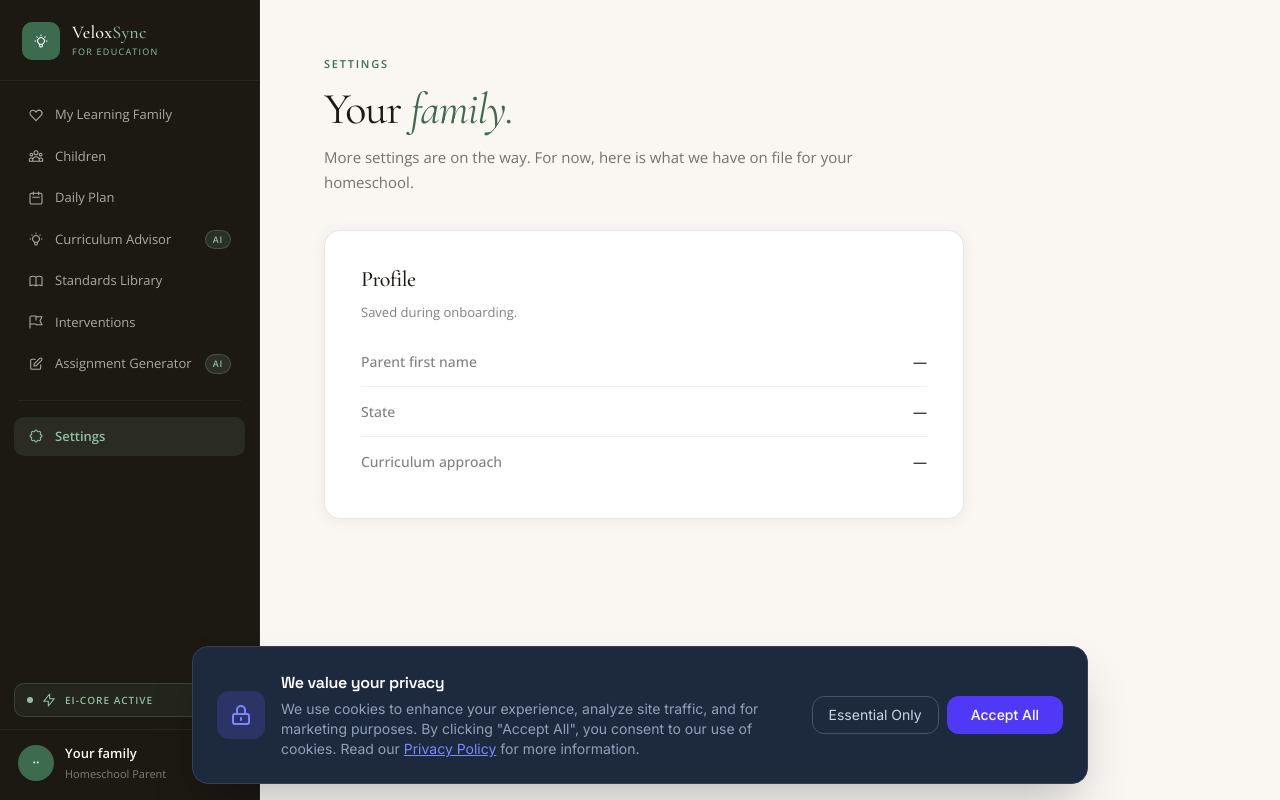
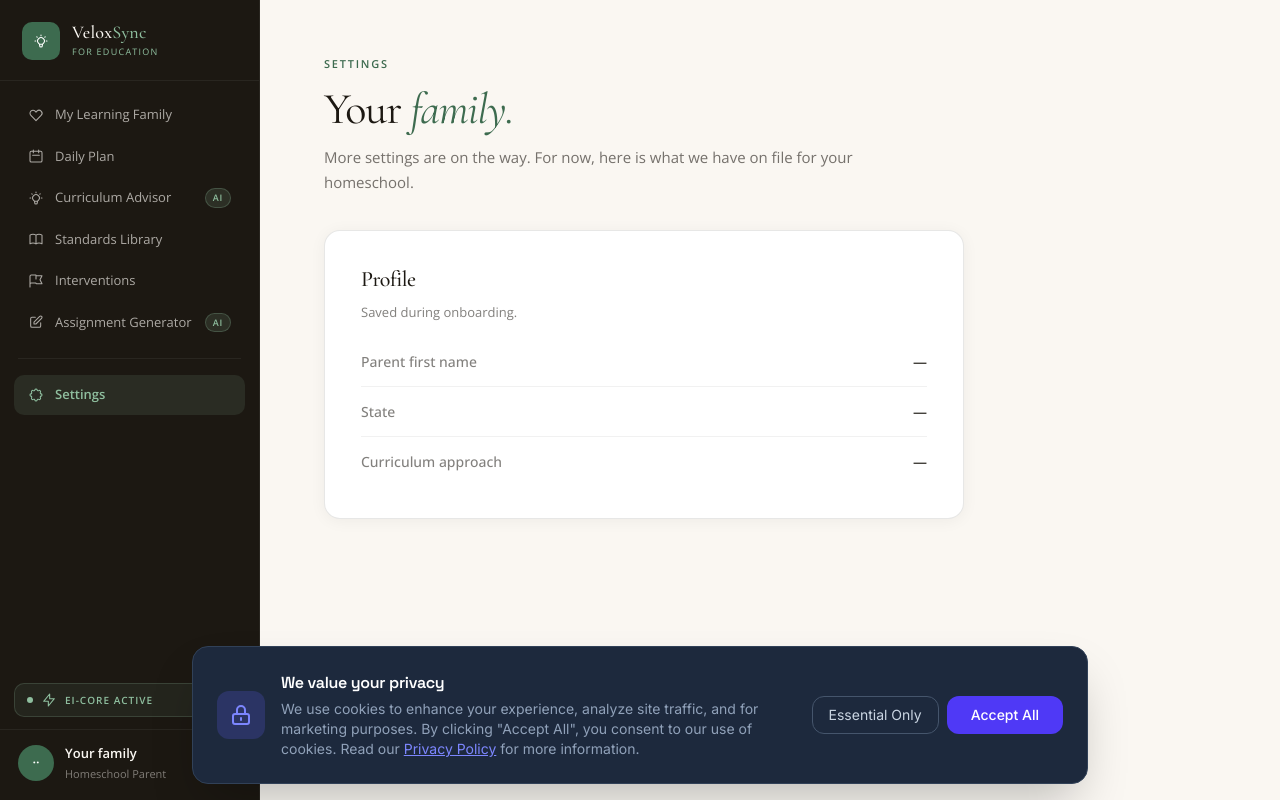
Before and after one commit to meraki6966/veloxsync-edu-web, a React (Vite) app: page /education/settings in a window 1280 px wide. Built offline with nearby package versions, Linux system fonts and the light colour scheme; no server answers.

Commit message:
fix: onboarding child save and remove duplicate Children sidebar link

```diff
--- a/src/components/EducationSidebar.tsx
+++ b/src/components/EducationSidebar.tsx
@@ -262,15 +262,6 @@ export default function EducationSidebar({
           </Link>
 
           <Link
-            to="/education/dashboard#children"
-            className="edu-sidebar-link"
-            onClick={onMobileClose}
-          >
-            <Icon d={ICONS.children} />
-            <span>Children</span>
-          </Link>
-
-          <Link
             to="/education/pacing"
             className={`edu-sidebar-link${isActive('/education/pacing') ? ' active' : ''}`}
             onClick={onMobileClose}
--- a/src/pages/education/EduOnboarding.tsx
+++ b/src/pages/education/EduOnboarding.tsx
@@ -324,10 +324,18 @@ export default function EduOnboarding() {
           overall_progress: 0,
         });
         setChildSaved(true);
-      } catch {
-        // Silently degrade — the parent profile is saved locally and we
-        // can still advance to the dashboard. They can add the child later.
+      } catch (err) {
+        // Surface the failure instead of degrading silently — otherwise the
+        // child never gets created and the dashboard lands empty with no
+        // explanation. Log for debugging, show the parent an error, and stay
+        // on this step so they can retry (or use "Skip for now").
+        console.error('Failed to add child during onboarding:', err);
         setChildSaved(false);
+        setError(
+          'We could not save your child just now. Please try again, or skip for now and add them from your dashboard.'
+        );
+        setSubmitting(false);
+        return;
       }
     }
     setSubmitting(false);
```
Also changed, not shown: .claude/settings.local.json.
